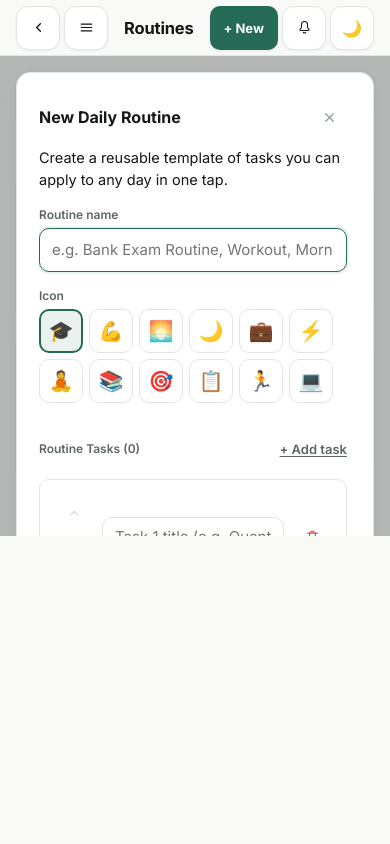
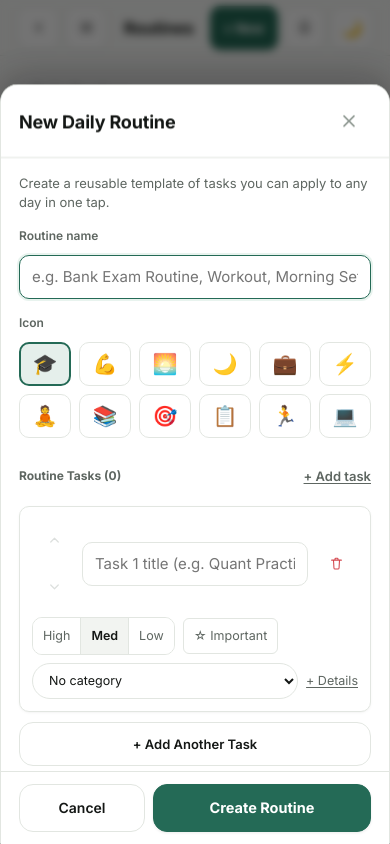
Before and after one commit to karthikkumar1330/daily-check-app, a React (Vite) app: page /routines in a window 390 px wide. Both pictures are taken after a click on the button "+ New". Built offline with nearby package versions, Linux system fonts and the light colour scheme.

Commit message:
feat: implement responsive routine modal
Refactor the routine editor to use a full-screen mobile bottom sheet that transitions to a standard centered modal on desktop for improved usability.

```diff
--- a/src/components/Routines/RoutineEditorModal.tsx
+++ b/src/components/Routines/RoutineEditorModal.tsx
@@ -1,4 +1,5 @@
 import { useEffect, useRef, useState } from "react";
+import { createPortal } from "react-dom";
 import type { CategoryId, Priority, ReminderMinutes, Routine, RoutineTask } from "../../types";
 import { useBodyScrollLock } from "../../hooks/useBodyScrollLock";
 import { CATEGORIES } from "../../utils/taskUtils";
@@ -152,71 +153,75 @@ export default function RoutineEditorModal({ routine, onSave, onCancel }: Routin
     }
   }
 
-  return (
+  const modalContent = (
     <div
-      className="overlay"
+      className="routine-modal-overlay"
       onClick={(e) => {
         if (e.target === e.currentTarget) onCancel();
       }}
+      role="presentation"
     >
       <div
-        className="modal routine-editor-modal"
+        className="routine-modal-sheet"
         role="dialog"
         aria-modal="true"
         aria-labelledby="routine-editor-title"
-        style={{ maxWidth: 540, maxHeight: "90vh", display: "flex", flexDirection: "column" }}
       >
-        <div className="modal-header">
-          <h2 id="routine-editor-title" style={{ margin: 0 }}>
+        {/* Fixed Header */}
+        <div className="routine-modal-header">
+          <h2 id="routine-editor-title" className="routine-modal-title">
             {isEdit ? "Edit Routine" : "New Daily Routine"}
           </h2>
-          <button className="icon-btn" onClick={onCancel} aria-label="Close">
+          <button
+            type="button"
+            className="routine-modal-close-btn"
+            onClick={onCancel}
+            aria-label="Close"
+          >
             <CloseIcon />
           </button>
         </div>
 
-        <p className="modal-subtitle" style={{ margin: "4px 0 16px" }}>
+        {/* Form Container */}
+        <form onSubmit={handleSubmit} className="routine-modal-form">
+          {/* Scrollable Modal Body (Single Scroll Container) */}
+          <div className="routine-modal-body">
+            <p className="routine-modal-subtitle">
               Create a reusable template of tasks you can apply to any day in one tap.
             </p>
 
             {error ? (
-          <div className="modal-error" role="alert" style={{ marginBottom: 16 }}>
+              <div className="routine-modal-error" role="alert">
                 {error}
               </div>
             ) : null}
 
-        <form onSubmit={handleSubmit} style={{ display: "flex", flexDirection: "column", flex: 1, minHeight: 0 }}>
-          <div style={{ overflowY: "auto", paddingRight: 4, flex: 1, display: "flex", flexDirection: "column", gap: 16 }}>
-            {/* Routine Name & Icon */}
-            <div>
+            {/* Routine Name */}
+            <div className="routine-form-field">
               <label className="field-label" htmlFor="routine-name">
                 Routine name
               </label>
-              <div style={{ display: "flex", gap: 8, alignItems: "center" }}>
               <input
                 id="routine-name"
                 ref={nameRef}
                 type="text"
-                  className="modal-input"
+                className="modal-input routine-title-input"
                 placeholder="e.g. Bank Exam Routine, Workout, Morning Setup"
                 value={name}
                 onChange={(e) => setName(e.target.value)}
                 maxLength={60}
-                  style={{ flex: 1 }}
               />
-              </div>
             </div>
 
             {/* Icon Chooser */}
-            <div>
+            <div className="routine-form-field">
               <label className="field-label" id="icon-choices-label">
                 Icon
               </label>
               <div
-                className="icon-picker"
+                className="routine-icon-grid"
                 role="radiogroup"
                 aria-labelledby="icon-choices-label"
-                style={{ display: "flex", flexWrap: "wrap", gap: 6 }}
               >
                 {ICON_CHOICES.map((ic) => (
                   <button
@@ -225,20 +230,8 @@ export default function RoutineEditorModal({ routine, onSave, onCancel }: Routin
                     role="radio"
                     aria-checked={icon === ic}
                     aria-label={`Select icon ${ic}`}
-                    className={`icon-choice ${icon === ic ? "selected" : ""}`}
+                    className={`routine-icon-btn ${icon === ic ? "selected" : ""}`}
                     onClick={() => setIcon(ic)}
-                    style={{
-                      width: 44,
-                      height: 44,
-                      fontSize: 20,
-                      display: "inline-flex",
-                      alignItems: "center",
-                      justifyContent: "center",
-                      borderRadius: "var(--radius-sm, 8px)",
-                      border: icon === ic ? "2px solid var(--accent)" : "1px solid var(--border)",
-                      background: icon === ic ? "var(--accent-subtle, rgba(46, 125, 90, 0.1))" : "var(--surface)",
-                      cursor: "pointer"
-                    }}
                   >
                     {ic}
                   </button>
@@ -247,35 +240,23 @@ export default function RoutineEditorModal({ routine, onSave, onCancel }: Routin
             </div>
 
             {/* Tasks in Routine */}
-            <div>
-              <div className="section-row" style={{ margin: "8px 0 8px" }}>
-                <label className="field-label" style={{ margin: 0, fontWeight: 600 }}>
+            <div className="routine-form-field">
+              <div className="routine-tasks-header-row">
+                <label className="field-label" style={{ margin: 0, fontWeight: 700 }}>
                   Routine Tasks ({tasks.filter((t) => t.title.trim().length > 0).length})
                 </label>
                 <button
                   type="button"
-                  className="link-btn"
+                  className="link-btn routine-add-task-link"
                   onClick={handleAddTask}
-                  style={{ fontSize: 13, fontWeight: 600 }}
                 >
                   + Add task
                 </button>
               </div>
 
-              <div style={{ display: "flex", flexDirection: "column", gap: 10 }}>
+              <div className="routine-task-cards-list">
                 {tasks.map((task, index) => (
-                  <div
-                    key={task.id}
-                    className="card"
-                    style={{
-                      padding: 12,
-                      display: "flex",
-                      flexDirection: "column",
-                      gap: 8,
-                      border: "1px solid var(--border)",
-                      borderRadius: 10
-                    }}
-                  >
+                  <div key={task.id} className="routine-task-edit-card card">
                     {/* Top Row: Reorder, Title, Delete */}
                     <div style={{ display: "flex", alignItems: "center", gap: 6 }}>
                       {/* Reorder controls */}
@@ -286,7 +267,7 @@ export default function RoutineEditorModal({ routine, onSave, onCancel }: Routin
                           disabled={index === 0}
                           onClick={() => handleMoveTask(index, "up")}
                           aria-label={`Move task ${index + 1} up`}
-                          style={{ width: 22, height: 22, padding: 0, opacity: index === 0 ? 0.3 : 1 }}
+                          style={{ width: 24, height: 24, padding: 0, opacity: index === 0 ? 0.3 : 1 }}
                         >
                           <UpIcon />
                         </button>
@@ -296,7 +277,7 @@ export default function RoutineEditorModal({ routine, onSave, onCancel }: Routin
                           disabled={index === tasks.length - 1}
                           onClick={() => handleMoveTask(index, "down")}
                           aria-label={`Move task ${index + 1} down`}
-                          style={{ width: 22, height: 22, padding: 0, opacity: index === tasks.length - 1 ? 0.3 : 1 }}
+                          style={{ width: 24, height: 24, padding: 0, opacity: index === tasks.length - 1 ? 0.3 : 1 }}
                         >
                           <DownIcon />
                         </button>
@@ -309,7 +290,7 @@ export default function RoutineEditorModal({ routine, onSave, onCancel }: Routin
                         placeholder={`Task ${index + 1} title (e.g. Quant Practice)`}
                         value={task.title}
                         onChange={(e) => handleUpdateTask(task.id, { title: e.target.value })}
-                        style={{ flex: 1, minHeight: 40 }}
+                        style={{ flex: 1, minHeight: 44 }}
                       />
 
                       {/* Remove task */}
@@ -318,16 +299,16 @@ export default function RoutineEditorModal({ routine, onSave, onCancel }: Routin
                         className="icon-btn"
                         onClick={() => handleRemoveTask(task.id)}
                         aria-label={`Remove task ${index + 1}`}
-                        style={{ color: "var(--danger, #ef4444)", minWidth: 40, minHeight: 40 }}
+                        style={{ color: "var(--danger, #ef4444)", minWidth: 44, minHeight: 44 }}
                       >
                         <TrashIcon />
                       </button>
                     </div>
 
-                    {/* Metadata row: Priority & Category */}
+                    {/* Metadata row: Priority, Important & Category */}
                     <div style={{ display: "flex", flexWrap: "wrap", gap: 8, alignItems: "center" }}>
                       {/* Priority selector */}
-                      <div className="seg" role="radiogroup" aria-label="Priority" style={{ height: 32 }}>
+                      <div className="seg" role="radiogroup" aria-label="Priority" style={{ minHeight: 36 }}>
                         {([1, 2, 3] as Priority[]).map((p) => (
                           <button
                             key={p}
@@ -336,7 +317,7 @@ export default function RoutineEditorModal({ routine, onSave, onCancel }: Routin
                             aria-checked={task.priority === p}
                             className={task.priority === p ? "active" : ""}
                             onClick={() => handleUpdateTask(task.id, { priority: p })}
-                            style={{ padding: "0 8px", fontSize: 12 }}
+                            style={{ padding: "0 10px", fontSize: 12.5, minHeight: 36 }}
                           >
                             {p === 1 ? "High" : p === 2 ? "Med" : "Low"}
                           </button>
@@ -351,9 +332,9 @@ export default function RoutineEditorModal({ routine, onSave, onCancel }: Routin
                         aria-label={task.important ? "Remove Important" : "Mark Important"}
                         title={task.important ? "Important (click to remove)" : "Mark Important"}
                         style={{
-                          height: 32,
-                          fontSize: 12,
-                          padding: "0 8px",
+                          minHeight: 36,
+                          fontSize: 12.5,
+                          padding: "0 10px",
                           display: "inline-flex",
                           alignItems: "center",
                           gap: 4,
@@ -371,7 +352,7 @@ export default function RoutineEditorModal({ routine, onSave, onCancel }: Routin
                         className="chip-select"
                         value={task.category}
                         onChange={(e) => handleUpdateTask(task.id, { category: e.target.value as CategoryId })}
-                        style={{ height: 32, fontSize: 12, flex: "1 1 120px" }}
+                        style={{ minHeight: 36, fontSize: 12.5, flex: "1 1 120px" }}
                         aria-label={`Category for task ${index + 1}`}
                       >
                         <option value="">No category</option>
@@ -387,7 +368,7 @@ export default function RoutineEditorModal({ routine, onSave, onCancel }: Routin
                         type="button"
                         className="link-btn"
                         onClick={() => handleUpdateTask(task.id, { showDetails: !task.showDetails })}
-                        style={{ fontSize: 12, marginLeft: "auto" }}
+                        style={{ fontSize: 12.5, marginLeft: "auto", minHeight: 36 }}
                       >
                         {task.showDetails ? "− Less" : "+ Details"}
                       </button>
@@ -411,7 +392,7 @@ export default function RoutineEditorModal({ routine, onSave, onCancel }: Routin
                             placeholder="Notes or instructions (optional)"
                             value={task.notes}
                             onChange={(e) => handleUpdateTask(task.id, { notes: e.target.value })}
-                            style={{ fontSize: 13 }}
+                            style={{ fontSize: 13, minHeight: 40 }}
                           />
                         </div>
 
@@ -430,7 +411,7 @@ export default function RoutineEditorModal({ routine, onSave, onCancel }: Routin
                                   reminderMinutes: !e.target.value ? null : task.reminderMinutes
                                 })
                               }
-                              style={{ fontSize: 13, minHeight: 36 }}
+                              style={{ fontSize: 13, minHeight: 40 }}
                             />
                           </div>
 
@@ -447,7 +428,7 @@ export default function RoutineEditorModal({ routine, onSave, onCancel }: Routin
                                     reminderMinutes: e.target.value ? (Number(e.target.value) as ReminderMinutes) : null
                                   })
                                 }
-                                style={{ fontSize: 13, minHeight: 36 }}
+                                style={{ fontSize: 13, minHeight: 40 }}
                               >
                                 <option value="">No reminder</option>
                                 <option value="0">At due time</option>
@@ -467,39 +448,26 @@ export default function RoutineEditorModal({ routine, onSave, onCancel }: Routin
 
               <button
                 type="button"
-                className="btn btn-secondary"
+                className="btn btn-secondary routine-add-another-btn"
                 onClick={handleAddTask}
-                style={{ width: "100%", marginTop: 8, minHeight: 40, justifyContent: "center", fontSize: 13 }}
               >
                 + Add Another Task
               </button>
             </div>
           </div>
 
-          {/* Modal Actions Footer */}
-          <div
-            className="modal-actions"
-            style={{
-              display: "flex",
-              justifyContent: "flex-end",
-              gap: 8,
-              marginTop: 16,
-              paddingTop: 12,
-              borderTop: "1px solid var(--border)"
-            }}
-          >
+          {/* Sticky Modal Actions Footer */}
+          <div className="routine-modal-footer">
             <button
               type="button"
-              className="btn btn-secondary"
+              className="btn btn-secondary routine-modal-cancel-btn"
               onClick={onCancel}
-              style={{ minHeight: 44, padding: "0 16px" }}
             >
               Cancel
             </button>
             <button
               type="submit"
-              className="btn btn-primary"
-              style={{ minHeight: 44, padding: "0 20px" }}
+              className="btn btn-primary routine-modal-submit-btn"
             >
               {isEdit ? "Save Changes" : "Create Routine"}
             </button>
@@ -508,4 +476,6 @@ export default function RoutineEditorModal({ routine, onSave, onCancel }: Routin
       </div>
     </div>
   );
+
+  return typeof document !== "undefined" ? createPortal(modalContent, document.body) : modalContent;
 }
```
Also changed, not shown: src/index.css. Lines whose indentation alone changed are shown as unchanged.
